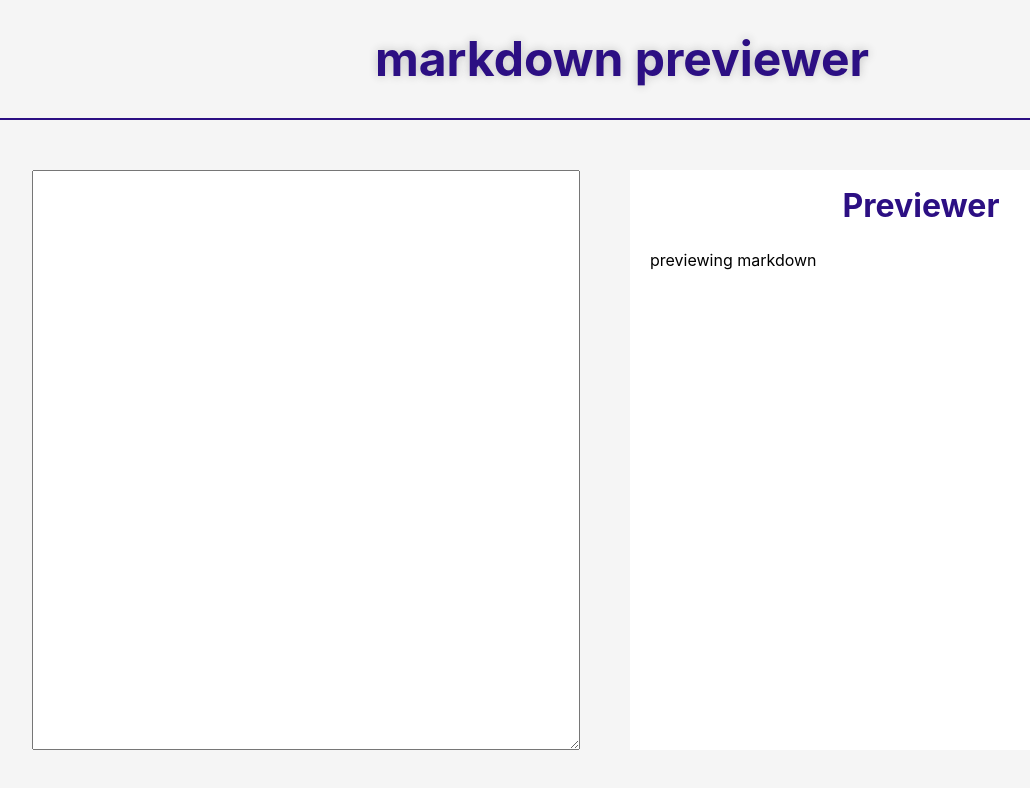
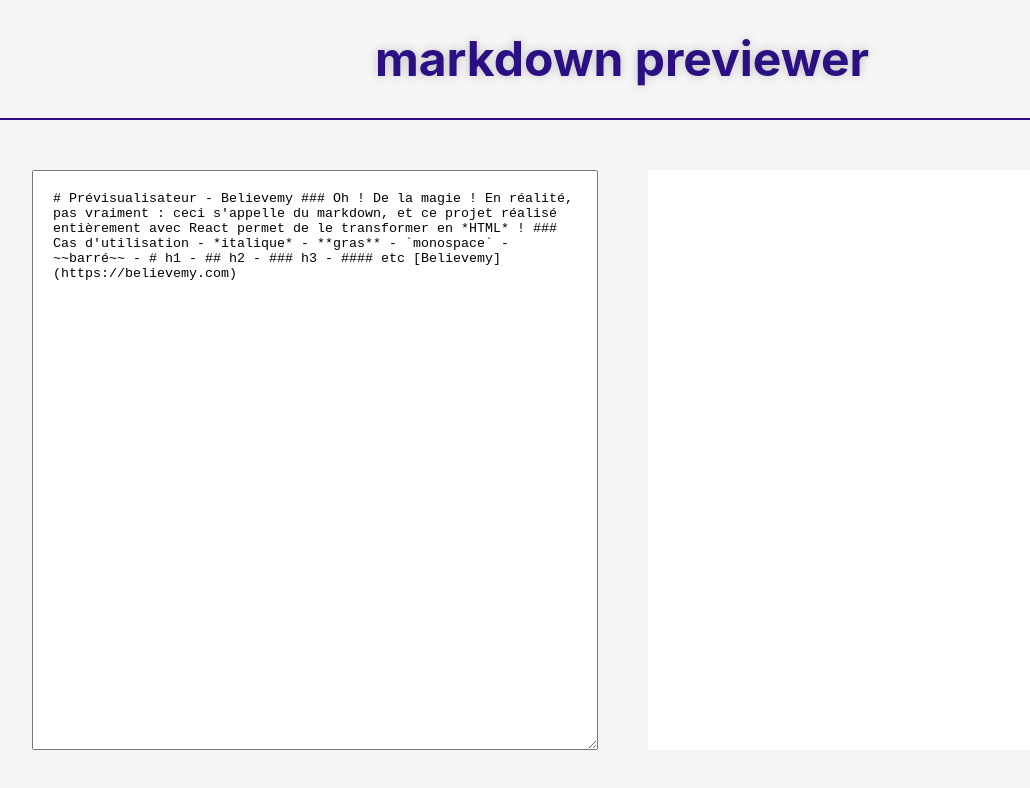
Before and after one commit to Simon-Honore/markdown-previewer, a React (Create React App) app: page / in a window 1280 px wide. Shown: the top 788 px of the page, without its empty margins (18-1048 px from the left). Built offline with nearby package versions, Linux system fonts and the light colour scheme.

Commit message:
refactor(app):change previewer section into code balise

```diff
--- a/public/index.html
+++ b/public/index.html
@@ -24,7 +24,7 @@
       work correctly both with client-side routing and a non-root public URL.
       Learn how to configure a non-root public URL by running `npm run build`.
     -->
-    <title>React App</title>
+		<title>Markdown Previewer</title>
 	</head>
 	<body>
 		<noscript>You need to enable JavaScript to run this app.</noscript>
--- a/src/App.css
+++ b/src/App.css
@@ -25,19 +25,12 @@
 .area {
 	flex: 1;
 	min-height: 100%;
+	padding: 20px;
 }
 
 .previewer {
 	flex: 1;
 	min-height: 100%;
+	padding: 20px;
 	background-color: white;
-	padding: 20px;
 }
-
-.previewer__title {
-	font-size: 2rem;
-	font-weight: bold;
-	color: #2c0f83;
-	text-align: center;
-	margin-bottom: 30px;
-}
--- a/src/App.js
+++ b/src/App.js
@@ -7,11 +7,22 @@ function App() {
         <h1 className='header__title'>markdown previewer</h1>
       </header>
       <main className='main'>
-        <textarea className='area' name="area-markdown" id="area-markdown" cols="30" rows="10"></textarea>
-        <section className='previewer'>
-          <h2 className='previewer__title'>Previewer</h2>
-          <p>previewing markdown</p>
-        </section>
+        <textarea className='area' name="area-markdown" id="area-markdown" cols="30" rows="10">
+				# Prévisualisateur - Believemy
+				### Oh ! De la magie !
+				En réalité, pas vraiment : ceci s'appelle du markdown, et ce projet réalisé entièrement avec React permet de le transformer en *HTML* !
+				### Cas d'utilisation
+				- *italique*
+				- **gras**
+				- `monospace`
+				- ~~barré~~
+				- # h1
+				- ## h2
+				- ### h3
+				- #### etc
+				[Believemy](https://believemy.com)
+        </textarea>
+        <code className='previewer'></code>
       </main>
 
     </div>
```
Lines whose indentation alone changed are shown as unchanged.
